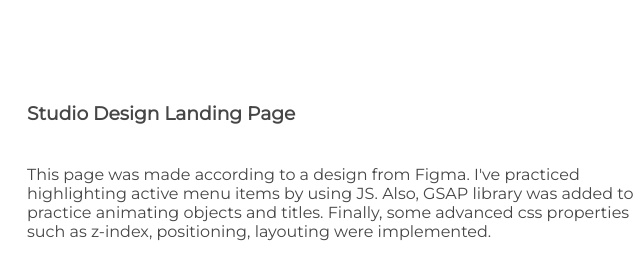
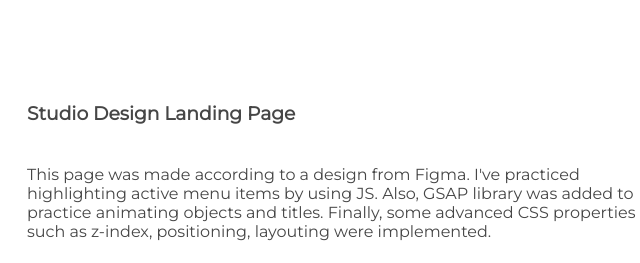
Before and after one commit to tuleubayeva-malika/malika_pf, a plain HTML site: page index.html in a window 1280 px wide. Shown: the part 821-1084 px from the top of the page, 640-1280 px from the left. Drawn offline with Linux system fonts and the light colour scheme.

Commit message:
project updated

```diff
--- a/index.html
+++ b/index.html
@@ -69,7 +69,7 @@
                 link: "https://tuleubayeva-malika.github.io/Studio-Design-Landing-Page/",
                 imgSrc: "/img/design.png",
                 title: "Studio Design Landing Page",
-                description: "This page was made according to a design from Figma. I've practiced highlighting active menu items by using JS. Also, GSAP library was added to practice animating objects and titles. Finally, some advanced css properties such as z-index, positioning, layouting were implemented.",
+                description: "This page was made according to a design from Figma. I've practiced highlighting active menu items by using JS. Also, GSAP library was added to practice animating objects and titles. Finally, some advanced CSS properties such as z-index, positioning, layouting were implemented.",
                 buttonText: "PROJECT PREVIEW",
                 },
 
```
